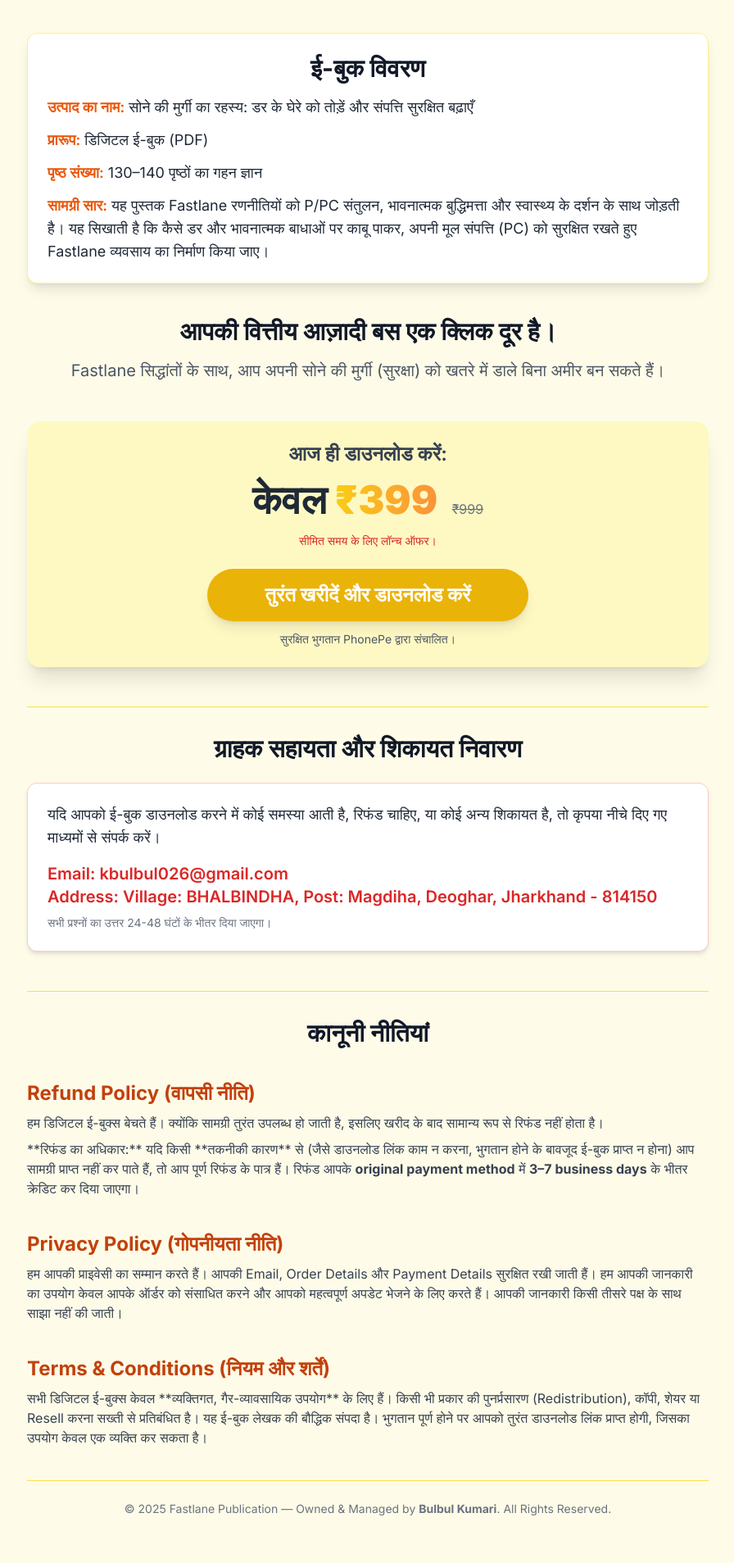
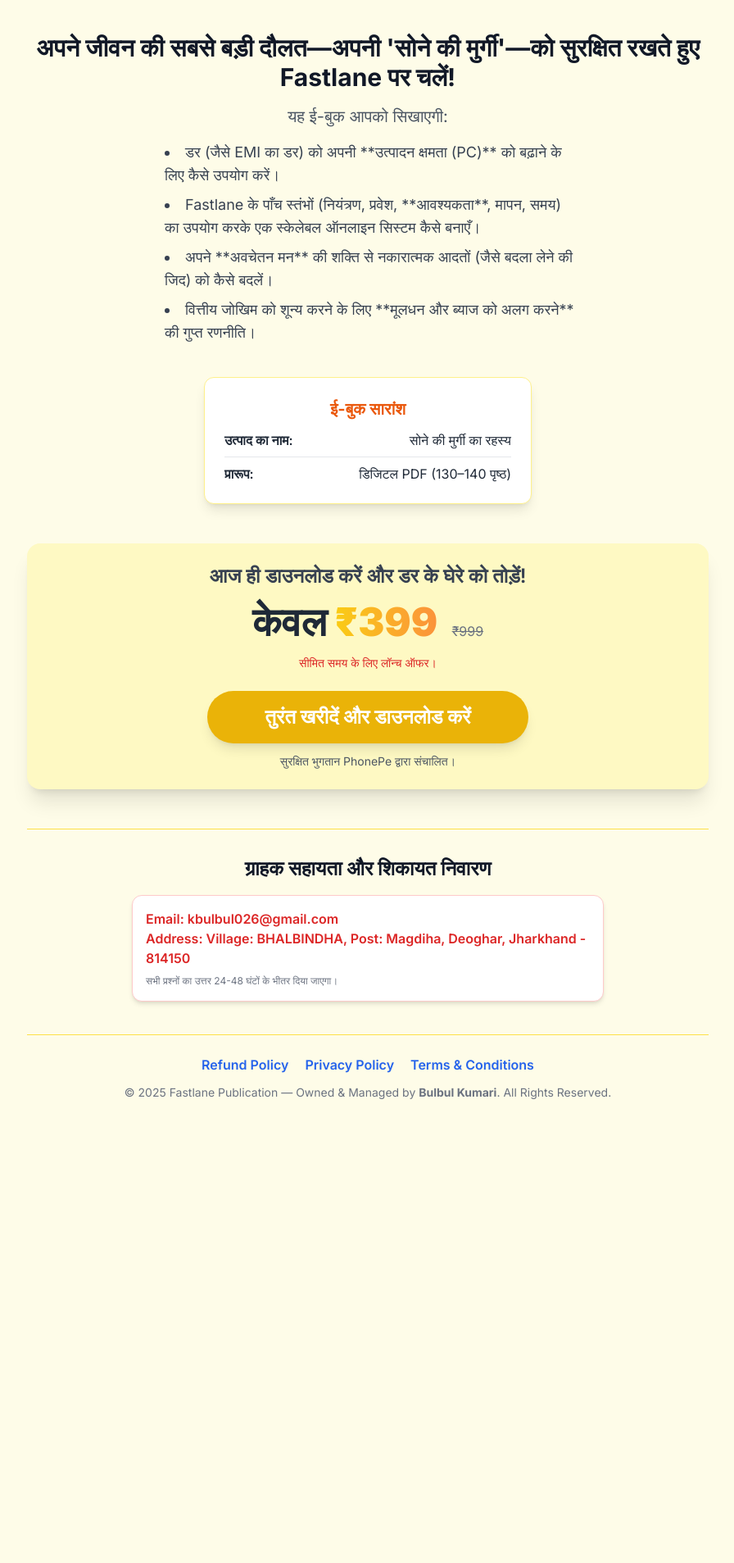
Before and after one commit to kbulbul026-coder/The-Golden-Goose, a Flask app: page / in a window 1280 px wide. Shown: the part 165-2072 px from the top of the page at 82% size, without its empty margins (191-1087 px from the left). After the commit the page ends 1506 px from the top, so only its background shows below. Run offline with Flask 3, Linux system fonts and the light colour scheme; some libraries are stand-ins or nearby versions.

Commit message:
add as per phon pay requirement

```diff
--- a/templates/index.html
+++ b/templates/index.html
@@ -34,6 +34,12 @@
             transform: translateY(-2px) scale(1.03);
             box-shadow: 0 8px 20px rgba(250, 202, 21, 0.7);
         }
+        /* Mobile adjustment for product details */
+        .product-card {
+            max-width: 400px;
+            margin-left: auto;
+            margin-right: auto;
+        }
     </style>
 </head>
 <body class="text-gray-800">
@@ -48,35 +54,34 @@
             <p class="mt-2 text-xl text-gray-600">डर के घेरे को तोड़कर संपत्ति को सुरक्षित रूप से कैसे बढ़ाएं</p>
         </header>
 
-        <!-- Product Description (Compliance Requirement) -->
-        <section id="product-details" class="mt-10 p-6 bg-white rounded-xl shadow-lg border border-yellow-200">
-            <h2 class="text-3xl font-bold text-gray-900 mb-4 text-center">ई-बुक विवरण</h2>
-            <div class="space-y-3 text-lg">
-                <p>
-                    <strong class="font-semibold text-orange-600">उत्पाद का नाम:</strong> सोने की मुर्गी का रहस्य: डर के घेरे को तोड़ें और संपत्ति सुरक्षित बढ़ाएँ
-                </p>
-                <p>
-                    <strong class="font-semibold text-orange-600">प्रारूप:</strong> डिजिटल ई-बुक (PDF)
-                </p>
-                <p>
-                    <strong class="font-semibold text-orange-600">पृष्ठ संख्या:</strong> 130–140 पृष्ठों का गहन ज्ञान
-                </p>
-                <p>
-                    <strong class="font-semibold text-orange-600">सामग्री सार:</strong> यह पुस्तक Fastlane रणनीतियों को P/PC संतुलन, भावनात्मक बुद्धिमत्ता और स्वास्थ्य के दर्शन के साथ जोड़ती है। यह सिखाती है कि कैसे डर और भावनात्मक बाधाओं पर काबू पाकर, अपनी मूल संपत्ति (PC) को सुरक्षित रखते हुए Fastlane व्यवसाय का निर्माण किया जाए।
-                </p>
+        <!-- Main Selling Points/Book Summary -->
+        <section class="mt-10 text-center">
+            <h2 class="text-3xl font-bold text-gray-900">अपने जीवन की सबसे बड़ी दौलत—अपनी 'सोने की मुर्गी'—को सुरक्षित रखते हुए Fastlane पर चलें!</h2>
+            <p class="mt-4 text-xl text-gray-600">यह ई-बुक आपको सिखाएगी:</p>
+            <ul class="list-disc list-inside text-left mx-auto max-w-lg mt-4 space-y-2 text-lg text-gray-700">
+                <li class="pl-2">डर (जैसे EMI का डर) को अपनी **उत्पादन क्षमता (PC)** को बढ़ाने के लिए कैसे उपयोग करें।</li>
+                <li class="pl-2">Fastlane के पाँच स्तंभों (नियंत्रण, प्रवेश, **आवश्यकता**, मापन, समय) का उपयोग करके एक स्केलेबल ऑनलाइन सिस्टम कैसे बनाएँ।</li>
+                <li class="pl-2">अपने **अवचेतन मन** की शक्ति से नकारात्मक आदतों (जैसे बदला लेने की जिद) को कैसे बदलें।</li>
+                <li class="pl-2">वित्तीय जोखिम को शून्य करने के लिए **मूलधन और ब्याज को अलग करने** की गुप्त रणनीति।</li>
+            </ul>
+        </section>
+
+        <!-- Product Details for Compliance (Simplified Card) -->
+        <section id="product-details" class="mt-10 p-6 bg-white rounded-xl shadow-lg border border-yellow-200 product-card">
+            <h3 class="text-xl font-bold text-orange-600 mb-3 text-center">ई-बुक सारांश</h3>
+            <div class="flex justify-between items-center border-b pb-2 mb-2">
+                <span class="font-semibold">उत्पाद का नाम:</span>
+                <span>सोने की मुर्गी का रहस्य</span>
+            </div>
+            <div class="flex justify-between items-center">
+                <span class="font-semibold">प्रारूप:</span>
+                <span>डिजिटल PDF (130–140 पृष्ठ)</span>
             </div>
         </section>
 
-        <!-- Main Content (Simplified for brevity) -->
-        <section class="mt-10 text-center">
-            <h2 class="text-3xl font-bold text-gray-900">आपकी वित्तीय आज़ादी बस एक क्लिक दूर है।</h2>
-            <p class="mt-4 text-xl text-gray-600">Fastlane सिद्धांतों के साथ, आप अपनी सोने की मुर्गी (सुरक्षा) को खतरे में डाले बिना अमीर बन सकते हैं।</p>
-        </section>
-
-
         <!-- CTA Section with Price (Compliance Requirement) -->
         <section id="cta" class="mt-12 text-center p-6 bg-yellow-100 rounded-2xl shadow-xl">
-            <h3 class="text-2xl font-semibold mb-3 text-gray-700">आज ही डाउनलोड करें:</h3>
+            <h3 class="text-2xl font-semibold mb-3 text-gray-700">आज ही डाउनलोड करें और डर के घेरे को तोड़ें!</h3>
 
             <p class="text-5xl font-extrabold my-4">
                 केवल <span class="text-gold">₹399</span>
@@ -84,6 +89,7 @@
             </p>
             <p class="text-sm text-red-600 mb-6">सीमित समय के लिए लॉन्च ऑफर।</p>
 
+            <!-- Button (Placeholder for payment gateway integration) -->
             <button class="cta-button w-full sm:w-2/3 md:w-1/2 bg-yellow-500 hover:bg-yellow-600 text-white text-2xl font-bold py-4 px-8 rounded-full shadow-lg transition duration-300 ease-in-out">
                 तुरंत खरीदें और डाउनलोड करें
             </button>
@@ -92,57 +98,21 @@
 
         <!-- Customer Support (Crucial for Compliance) -->
         <section id="support" class="mt-12 pt-8 border-t border-yellow-300">
-            <h2 class="text-3xl font-bold text-gray-900 mb-6 text-center">ग्राहक सहायता और शिकायत निवारण</h2>
-            <div class="bg-white p-6 rounded-xl shadow-md border border-red-200">
-                <p class="text-lg mb-4">
-                    यदि आपको ई-बुक डाउनलोड करने में कोई समस्या आती है, रिफंड चाहिए, या कोई अन्य शिकायत है, तो कृपया नीचे दिए गए माध्यमों से संपर्क करें।
-                </p>
-                <p class="text-xl font-semibold text-red-600">Email: kbulbul026@gmail.com</p>
-                <p class="text-xl font-semibold text-red-600">Address: Village: BHALBINDHA, Post: Magdiha, Deoghar, Jharkhand - 814150</p>
-                <p class="text-sm text-gray-500 mt-2">सभी प्रश्नों का उत्तर 24-48 घंटों के भीतर दिया जाएगा।</p>
+            <h2 class="text-2xl font-bold text-gray-900 mb-4 text-center">ग्राहक सहायता और शिकायत निवारण</h2>
+            <div class="bg-white p-4 rounded-xl shadow-md border border-red-200 max-w-xl mx-auto">
+                <p class="text-base font-semibold text-red-600">Email: kbulbul026@gmail.com</p>
+                <p class="text-base font-semibold text-red-600">Address: Village: BHALBINDHA, Post: Magdiha, Deoghar, Jharkhand - 814150</p>
+                <p class="text-xs text-gray-500 mt-2">सभी प्रश्नों का उत्तर 24-48 घंटों के भीतर दिया जाएगा।</p>
             </div>
         </section>
 
-        <!-- Legal Policies (Compliance Requirement) -->
-        <section id="legal-policies" class="mt-12 pt-8 border-t border-yellow-300 space-y-10">
-            <h2 class="text-3xl font-bold text-gray-900 mb-6 text-center">कानूनी नीतियां</h2>
-
-            <!-- Refund Policy -->
-            <div>
-                <h3 class="text-2xl font-bold mb-2 text-orange-700">Refund Policy (वापसी नीति)</h3>
-                <p class="text-gray-700">
-                    हम डिजिटल ई-बुक्स बेचते हैं। क्योंकि सामग्री तुरंत उपलब्ध हो जाती है, इसलिए खरीद के बाद सामान्य रूप से रिफंड नहीं होता है।
-                </p>
-                <p class="text-gray-700 mt-2">
-                    **रिफंड का अधिकार:** यदि किसी **तकनीकी कारण** से (जैसे डाउनलोड लिंक काम न करना, भुगतान होने के बावजूद ई-बुक प्राप्त न होना) आप सामग्री प्राप्त नहीं कर पाते हैं, तो आप पूर्ण रिफंड के पात्र हैं।
-                    रिफंड आपके <strong>original payment method</strong> में
-                    <strong>3–7 business days</strong> के भीतर क्रेडिट कर दिया जाएगा।
-                </p>
+        <!-- Legal Links in Footer (Compliance Requirement) -->
+        <footer class="text-center text-sm text-gray-500 py-6 border-t mt-10 border-yellow-300">
+            <div class="space-x-4 mb-3 text-base font-semibold">
+                <a href="refund_policy.html" target="_blank" class="text-blue-600 hover:text-blue-800">Refund Policy</a>
+                <a href="privacy_policy.html" target="_blank" class="text-blue-600 hover:text-blue-800">Privacy Policy</a>
+                <a href="terms_conditions.html" target="_blank" class="text-blue-600 hover:text-blue-800">Terms & Conditions</a>
             </div>
-
-            <!-- Privacy Policy -->
-            <div>
-                <h3 class="text-2xl font-bold mb-2 text-orange-700">Privacy Policy (गोपनीयता नीति)</h3>
-                <p class="text-gray-700">
-                    हम आपकी प्राइवेसी का सम्मान करते हैं।
-                    आपकी Email, Order Details और Payment Details सुरक्षित रखी जाती हैं।
-                    हम आपकी जानकारी का उपयोग केवल आपके ऑर्डर को संसाधित करने और आपको महत्वपूर्ण अपडेट भेजने के लिए करते हैं। आपकी जानकारी किसी तीसरे पक्ष के साथ साझा नहीं की जाती।
-                </p>
-            </div>
-
-            <!-- Terms -->
-            <div>
-                <h3 class="text-2xl font-bold mb-2 text-orange-700">Terms & Conditions (नियम और शर्तें)</h3>
-                <p class="text-gray-700">
-                    सभी डिजिटल ई-बुक्स केवल **व्यक्तिगत, गैर-व्यावसायिक उपयोग** के लिए हैं।
-                    किसी भी प्रकार की पुनर्प्रसारण (Redistribution), कॉपी, शेयर या Resell करना सख्ती से प्रतिबंधित है।
-                    यह ई-बुक लेखक की बौद्धिक संपदा है। भुगतान पूर्ण होने पर आपको तुरंत डाउनलोड लिंक प्राप्त होगी, जिसका उपयोग केवल एक व्यक्ति कर सकता है।
-                </p>
-            </div>
-
-        </section>
-
-        <footer class="text-center text-sm text-gray-500 py-6 border-t mt-10 border-yellow-300">
             © 2025 Fastlane Publication — Owned & Managed by <strong>Bulbul Kumari</strong>. All Rights Reserved.
         </footer>
 
```
Also changed, not shown: templates/privacy_policy.html (added, +40 -0 lines), templates/refund_policy.html (added, +41 -0 lines), templates/terms_conditions.html (added, +38 -0 lines).
